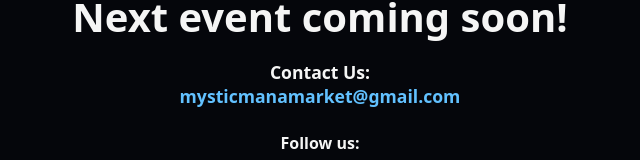
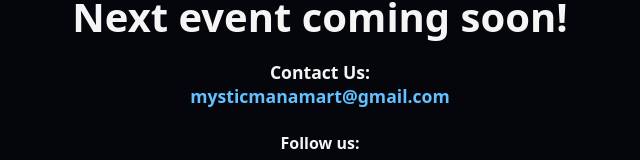
Before and after one commit to mysticmanamart/Mana-mart-ui-, a React (Vite) app: page / in a window 1280 px wide. Shown: the part 391-551 px from the top of the page, without its empty margins (320-960 px from the left). Built offline with nearby package versions, Linux system fonts and the light colour scheme.

Commit message:
Update email

```diff
--- a/src/App.tsx
+++ b/src/App.tsx
@@ -28,7 +28,7 @@ const App: React.FC = () => {
               href="mailto:MysticManaMart@gmail.com"
               className="contact-email"
             >
-              mysticmanamarket@gmail.com
+              mysticmanamart@gmail.com
             </a>
           </p>
 
```
